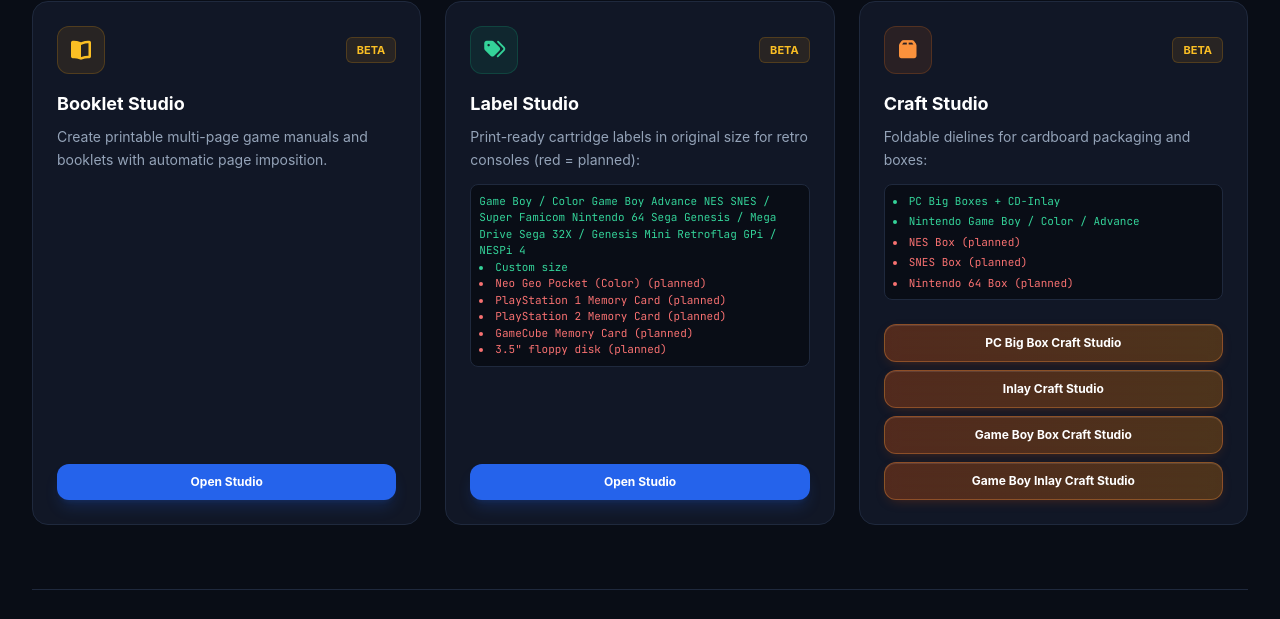
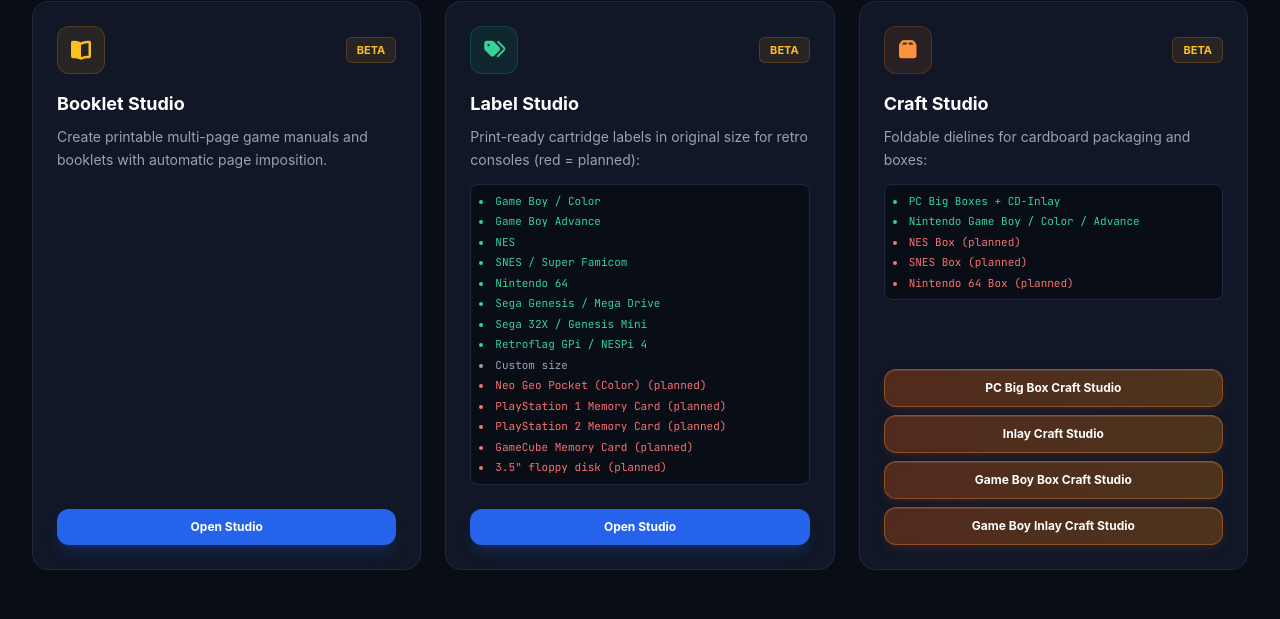
Before and after one commit to KainCo/physical_release_studio, a plain HTML site: page index.html in a window 1280 px wide. Shown: the part 2706-3325 px from the top of the page. Drawn offline with Linux system fonts and the light colour scheme; a web font is replaced by a local one.

Commit message:
Fix list item formatting in index.html

```diff
--- a/index.html
+++ b/index.html
@@ -671,14 +671,14 @@
               Print-ready cartridge labels in original size for retro consoles (red = planned):
             </p>
             <ul class="text-[11px] text-slate-400 space-y-1 font-mono list-disc list-inside bg-dark-bg p-2 rounded-lg border border-dark-border">
-              <li<li class="text-emerald-400">Game Boy / Color</li>
-              <li<li class="text-emerald-400">Game Boy Advance</li>
-              <li<li class="text-emerald-400">NES</li>
-              <li<li class="text-emerald-400">SNES / Super Famicom</li>
-              <li<li class="text-emerald-400">Nintendo 64</li>
-              <li<li class="text-emerald-400">Sega Genesis / Mega Drive</li>
-              <li<li class="text-emerald-400">Sega 32X / Genesis Mini</li>
-              <li<li class="text-emerald-400">Retroflag GPi / NESPi 4</li>
+              <li class="text-emerald-400">Game Boy / Color</li>
+              <li class="text-emerald-400">Game Boy Advance</li>
+              <li class="text-emerald-400">NES</li>
+              <li class="text-emerald-400">SNES / Super Famicom</li>
+              <li class="text-emerald-400">Nintendo 64</li>
+              <li class="text-emerald-400">Sega Genesis / Mega Drive</li>
+              <li class="text-emerald-400">Sega 32X / Genesis Mini</li>
+              <li class="text-emerald-400">Retroflag GPi / NESPi 4</li>
               <li data-i18n="card_label_custom">Custom size</li>
               <li style="color:#f87171">Neo Geo Pocket (Color) <span class="opacity-80" data-i18n="lbl_planned">(planned)</span></li>
               <li style="color:#f87171">PlayStation 1 Memory Card <span class="opacity-80" data-i18n="lbl_planned">(planned)</span></li>
```
